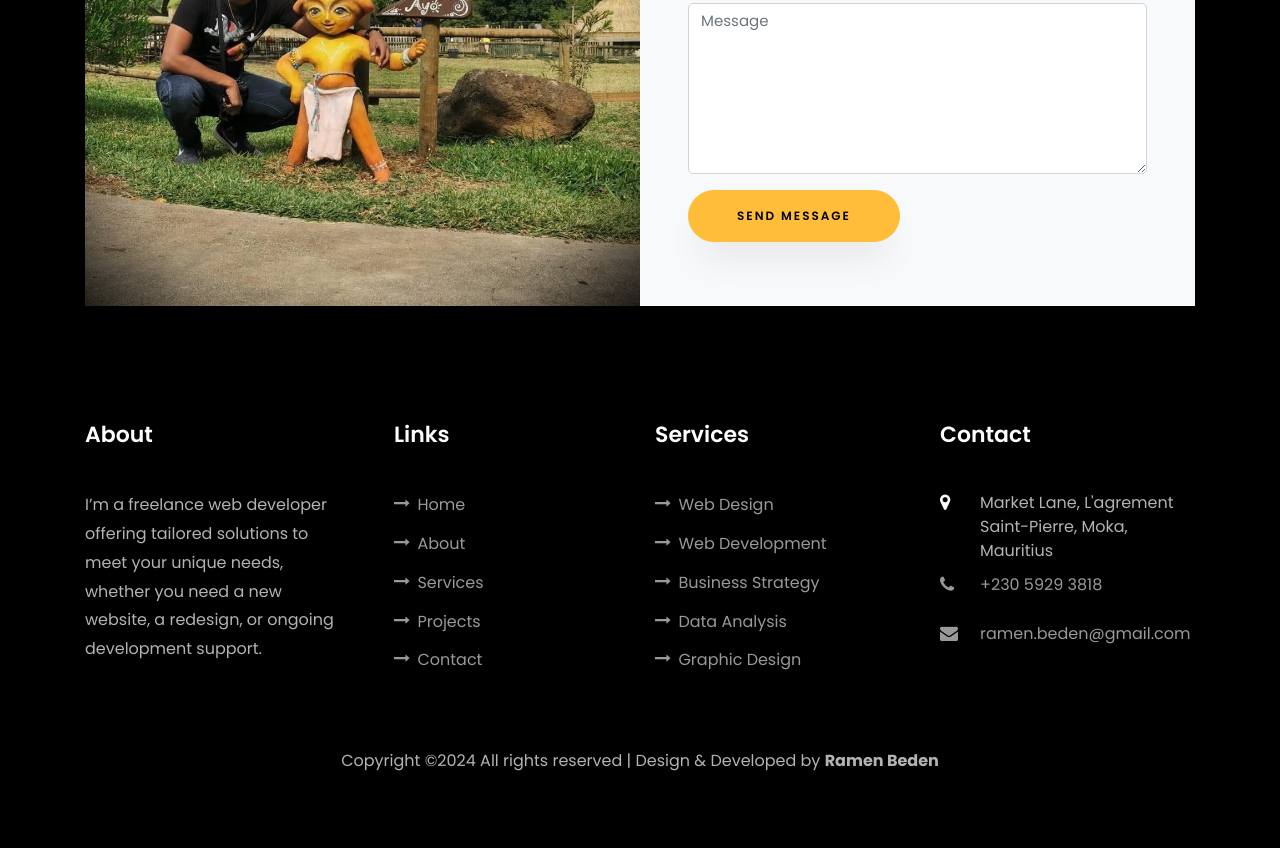
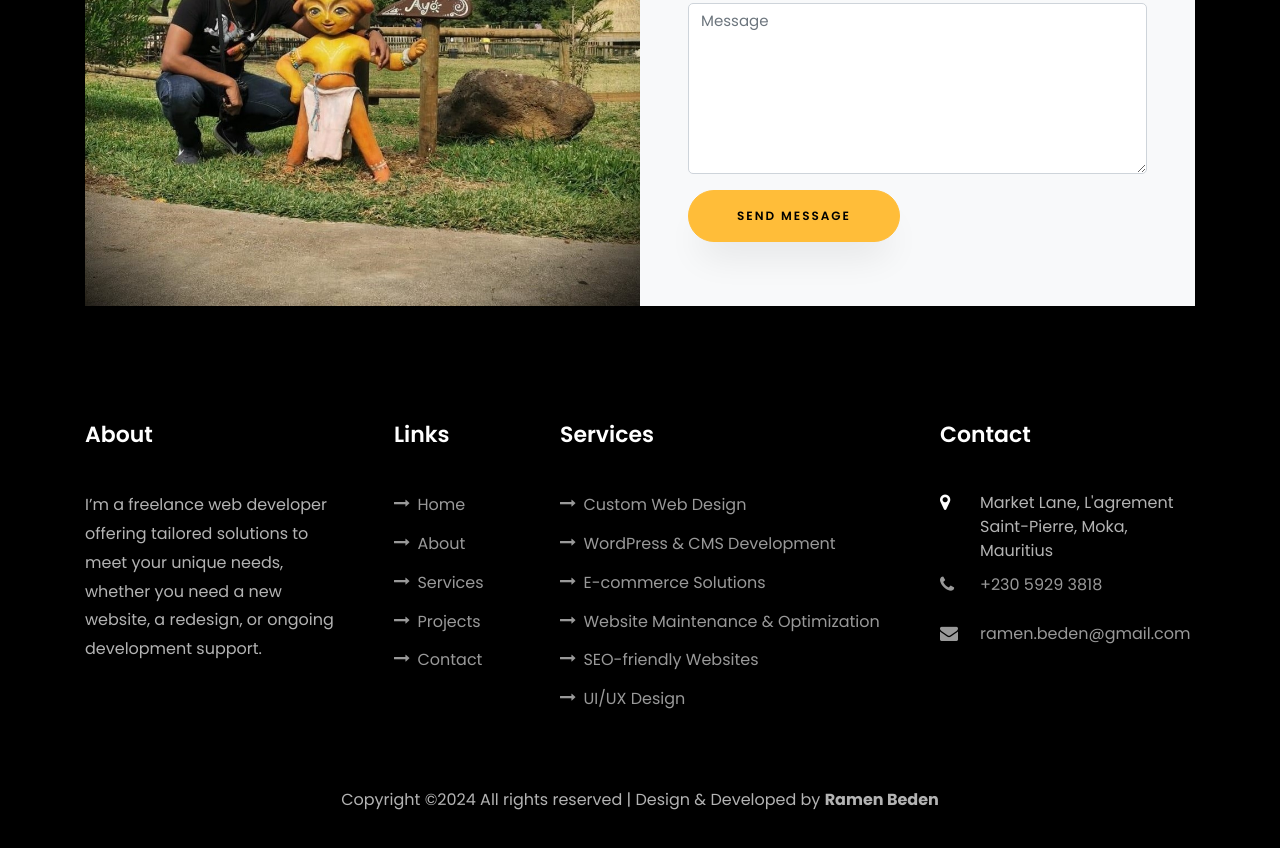
Before and after one commit to ramenb/portfolio, a plain HTML site: page index.html in a window 1280 px wide. Shown: the part 8890-9738 px from the top of the page. Drawn offline with Linux system fonts and the light colour scheme; files whose address does not match are found by name.

Commit message:
Update index.html

```diff
--- a/index.html
+++ b/index.html
@@ -580,7 +580,7 @@
           <div class="col-md d-flex justify-content-center counter-wrap ftco-animate">
             <div class="block-18">
               <div class="text">
-                <strong class="number" data-number="100">0</strong>
+                <strong class="number" data-number="10">0</strong>
                 <span>Awards</span>
               </div>
             </div>
@@ -588,7 +588,7 @@
           <div class="col-md d-flex justify-content-center counter-wrap ftco-animate">
             <div class="block-18">
               <div class="text">
-                <strong class="number" data-number="1200">0</strong>
+                <strong class="number" data-number="20">0</strong>
                 <span>Complete Projects</span>
               </div>
             </div>
@@ -596,8 +596,8 @@
           <div class="col-md d-flex justify-content-center counter-wrap ftco-animate">
             <div class="block-18">
               <div class="text">
-                <strong class="number" data-number="1200">0</strong>
-                <span>Happy Customers</span>
+                <strong class="number" data-number="30">0</strong>
+                <span>Good Reviews</span>
               </div>
             </div>
           </div>
@@ -613,7 +613,7 @@
       </div>
     </section>
 
-    <section class="ftco-section ftco-hireme img margin-top" style="background-image: url(images/bg_1.jpg)">
+    <section class="ftco-section ftco-hireme img margin-top" style="background-image: url(images/bg_2.jpg)">
 			<div class="container">
 				<div class="row justify-content-center">
 					<div class="col-md-8 ftco-animate text-center">
@@ -714,7 +714,7 @@
     <footer class="ftco-footer ftco-section">
       <div class="container">
         <div class="row mb-5">
-          <div class="col-md">
+          <div class="col-md-3">
             <div class="ftco-footer-widget mb-4">
               <h2 class="ftco-heading-2">About</h2>
               <p>I’m a freelance web developer offering tailored solutions to meet your unique needs, whether you need a new website, a redesign, or ongoing development support.</p>
@@ -725,7 +725,7 @@
               </ul>
             </div>
           </div>
-          <div class="col-md">
+          <div class="col-md-2">
             <div class="ftco-footer-widget mb-4 ml-md-4">
               <h2 class="ftco-heading-2">Links</h2>
               <ul class="list-unstyled">
@@ -746,19 +746,20 @@
 			  </ul> -->
             </div>
           </div>
-          <div class="col-md">
+          <div class="col-md-4">
              <div class="ftco-footer-widget mb-4">
               <h2 class="ftco-heading-2">Services</h2>
               <ul class="list-unstyled">
-                <li><a href="#"><span class="icon-long-arrow-right mr-2"></span>Web Design</a></li>
-                <li><a href="#"><span class="icon-long-arrow-right mr-2"></span>Web Development</a></li>
-                <li><a href="#"><span class="icon-long-arrow-right mr-2"></span>Business Strategy</a></li>
-                <li><a href="#"><span class="icon-long-arrow-right mr-2"></span>Data Analysis</a></li>
-                <li><a href="#"><span class="icon-long-arrow-right mr-2"></span>Graphic Design</a></li>
+                <li><a href="#services-section"><span class="icon-long-arrow-right mr-2"></span>Custom Web Design</a></li>
+                <li><a href="#services-section"><span class="icon-long-arrow-right mr-2"></span>WordPress & CMS Development</a></li>
+                <li><a href="#services-section"><span class="icon-long-arrow-right mr-2"></span>E-commerce Solutions</a></li>
+                <li><a href="#services-section"><span class="icon-long-arrow-right mr-2"></span>Website Maintenance & Optimization</a></li>
+                <li><a href="#services-section"><span class="icon-long-arrow-right mr-2"></span>SEO-friendly Websites</a></li>
+				<li><a href="#services-section"><span class="icon-long-arrow-right mr-2"></span>UI/UX Design</a></li>
               </ul>
             </div>
           </div>
-          <div class="col-md">
+          <div class="col-md-3">
             <div class="ftco-footer-widget mb-4">
             	<h2 class="ftco-heading-2">Contact</h2>
             	<div class="block-23 mb-3">
```
